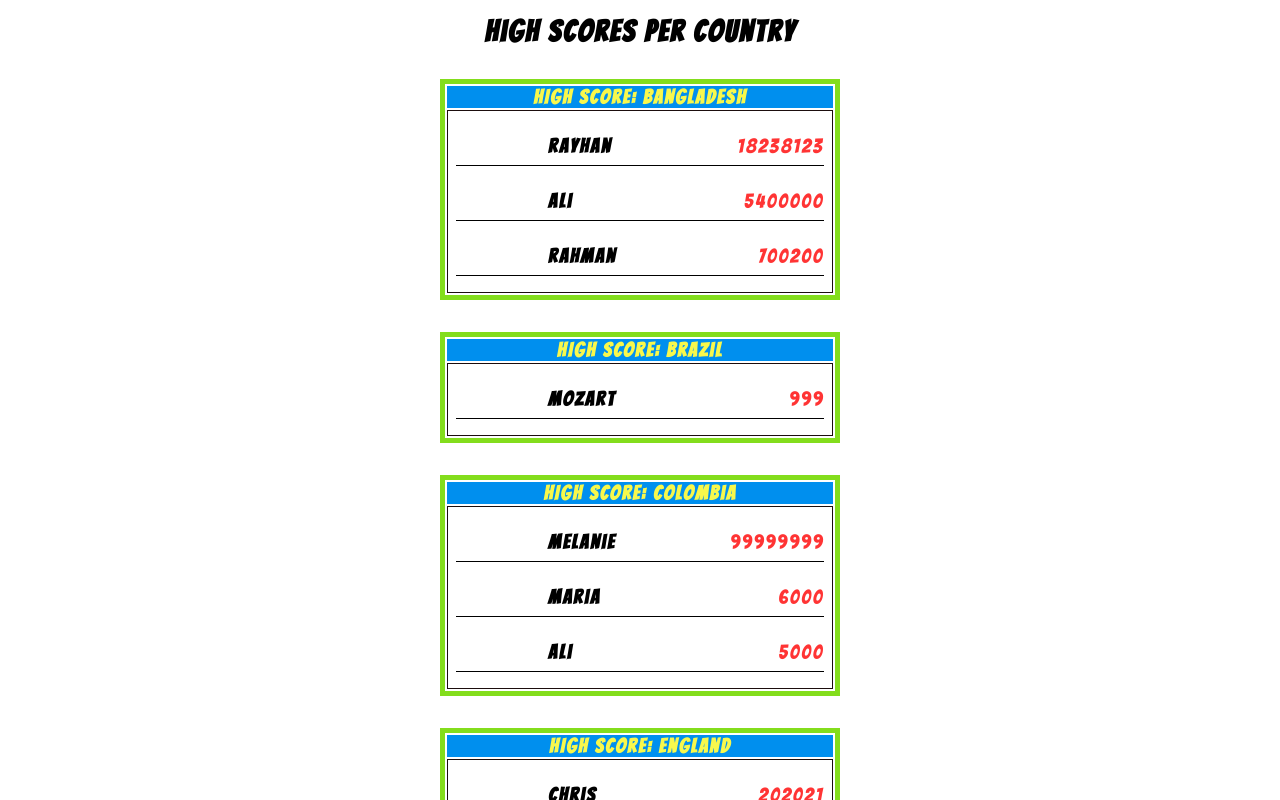
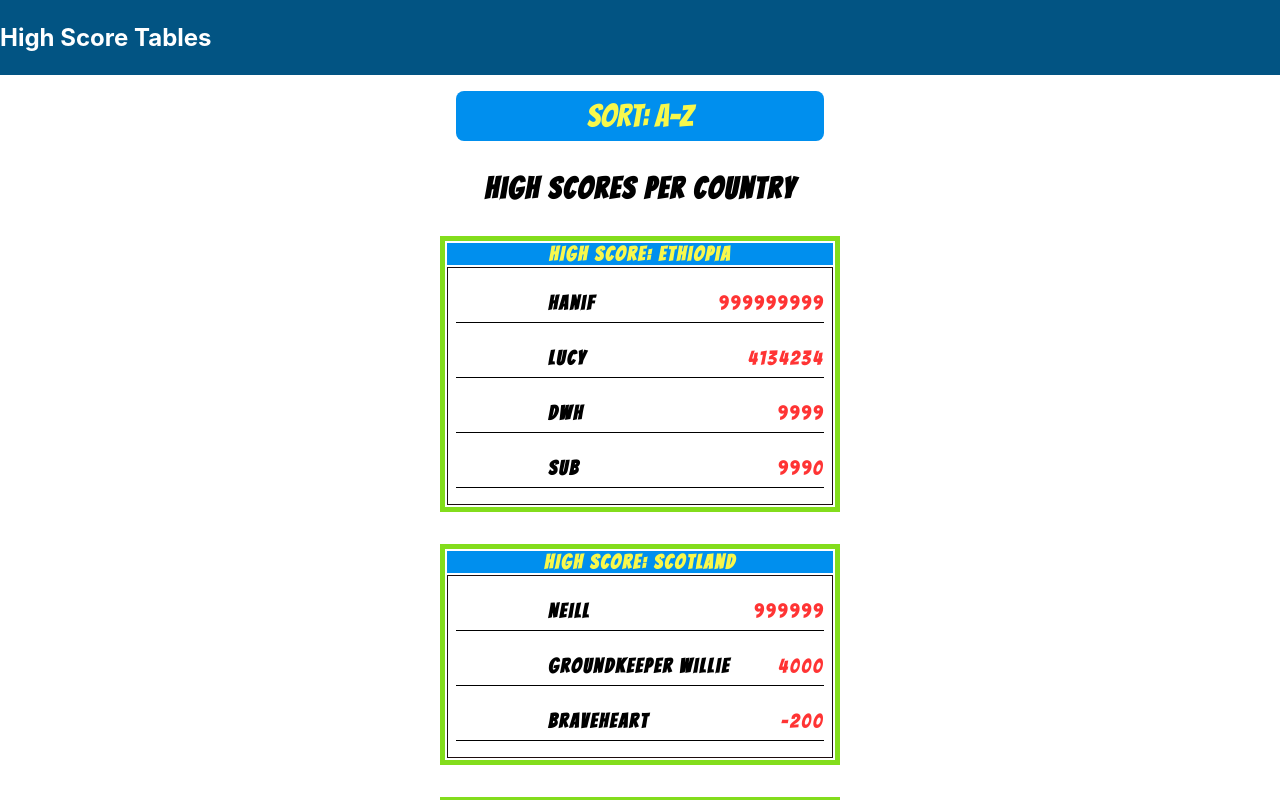
Before and after one commit to musayuksel/high-scores-react, a React (Create React App) app: page / in a window 1280 px wide. Shown: the top 800 px of the page. Built offline with nearby package versions, Linux system fonts and the light colour scheme.

Commit message:
feat:Add level-3 level-4 Sort countries

```diff
--- a/public/index.html
+++ b/public/index.html
@@ -27,6 +27,7 @@
     <title>High Score</title>
   </head>
   <body>
+    <header><h2>High Score Tables</h2></header>
     <noscript>You need to enable JavaScript to run this app.</noscript>
     <div id="root"></div>
     <!--
--- a/src/App.css
+++ b/src/App.css
@@ -23,7 +23,8 @@ table {
   border: 5px solid rgb(131, 221, 28);
   margin: 1rem 0;
 }
-table thead {
+table thead,
+.orderList {
   background-color: rgb(0, 143, 238);
   color: rgb(248, 248, 76);
 }
@@ -45,3 +46,13 @@ tbody th {
   padding-left: 25%;
   justify-self: flex-end;
 }
+
+.orderList {
+  font-family: "Bangers", cursive;
+  border: none;
+  border-radius: 8px;
+  cursor: pointer;
+  font-size: 2rem;
+  margin: 1rem;
+  padding: 0.5rem;
+}
--- a/src/App.js
+++ b/src/App.js
@@ -1,17 +1,36 @@
+import { useState } from "react";
+import { useEffect } from "react/cjs/react.development";
 import "./App.css";
 import EachScoreTable from "./EachScoreTable";
 import allCountryScores from "./scores";
 
+let isAToZ = -1;
+let buttonText = "A-Z";
 function App() {
-  allCountryScores.sort((a, b) => {
-    return a.name < b.name ? -1 : 1;
-  });
+  const [orderList, setOrderList] = useState(allCountryScores);
+
+  function changeOrder() {
+    setOrderList(() =>
+      [...allCountryScores].sort((a, b) => {
+        return a.name.toUpperCase() < b.name.toUpperCase()
+          ? isAToZ
+          : -1 * isAToZ;
+      })
+    );
+    isAToZ *= -1;
+  }
+
+  useEffect(() => (buttonText = isAToZ === -1 ? "A-Z" : "Z-A"));
+
   return (
     <div className="App">
       <section className="scoreContainer">
+        <button className="orderList" onClick={changeOrder}>
+          Sort: {buttonText}
+        </button>
         <h2>High Scores per Country</h2>
-        {allCountryScores.map((country, i) => (
-          <EachScoreTable key={i} country={country} />
+        {orderList.map((country) => (
+          <EachScoreTable key={country.name} country={country} />
         ))}
       </section>
     </div>
--- a/src/index.css
+++ b/src/index.css
@@ -1,13 +1,20 @@
 body {
   margin: 0;
-  font-family: -apple-system, BlinkMacSystemFont, 'Segoe UI', 'Roboto', 'Oxygen',
-    'Ubuntu', 'Cantarell', 'Fira Sans', 'Droid Sans', 'Helvetica Neue',
+  font-family: -apple-system, BlinkMacSystemFont, "Segoe UI", "Roboto", "Oxygen",
+    "Ubuntu", "Cantarell", "Fira Sans", "Droid Sans", "Helvetica Neue",
     sans-serif;
   -webkit-font-smoothing: antialiased;
   -moz-osx-font-smoothing: grayscale;
 }
 
 code {
-  font-family: source-code-pro, Menlo, Monaco, Consolas, 'Courier New',
+  font-family: source-code-pro, Menlo, Monaco, Consolas, "Courier New",
     monospace;
 }
+header {
+  background-color: rgb(2, 84, 131);
+  color: #fff;
+  height: 75px;
+  display: flex;
+  align-items: center;
+}
```
